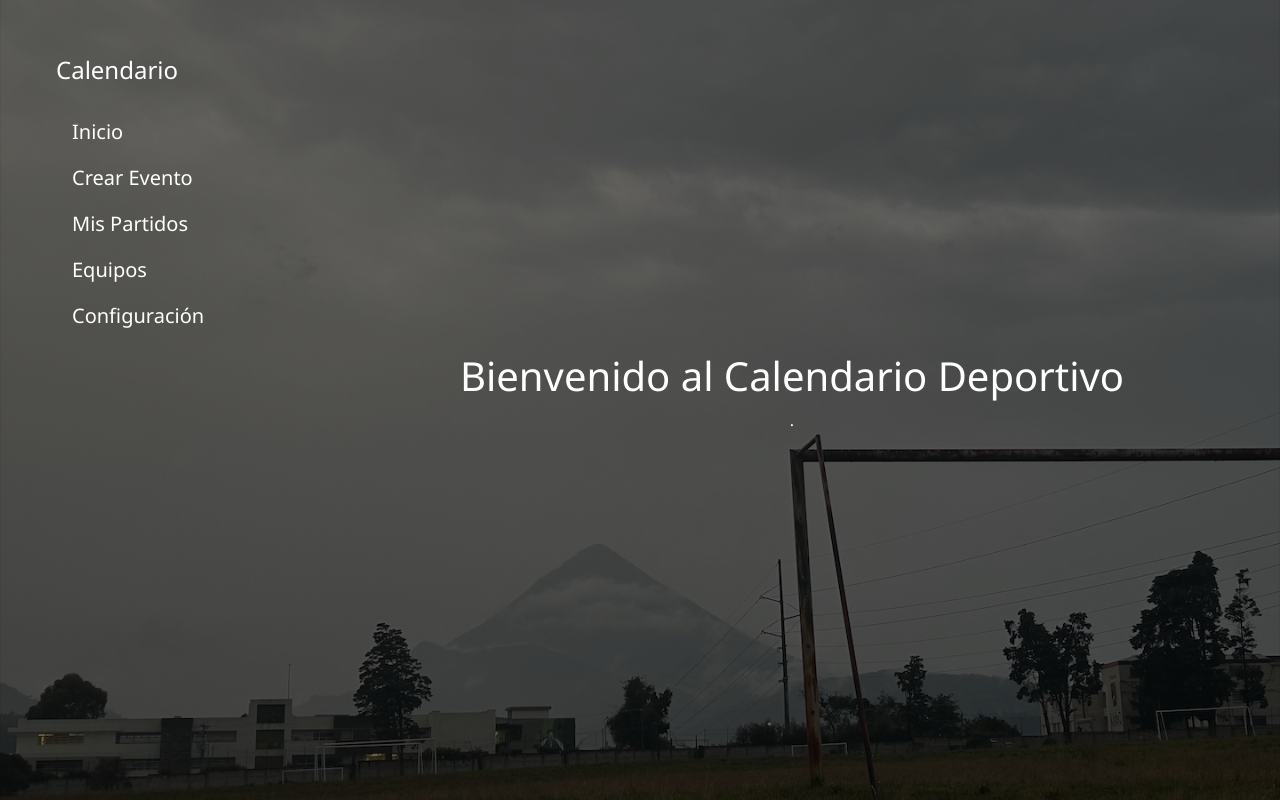
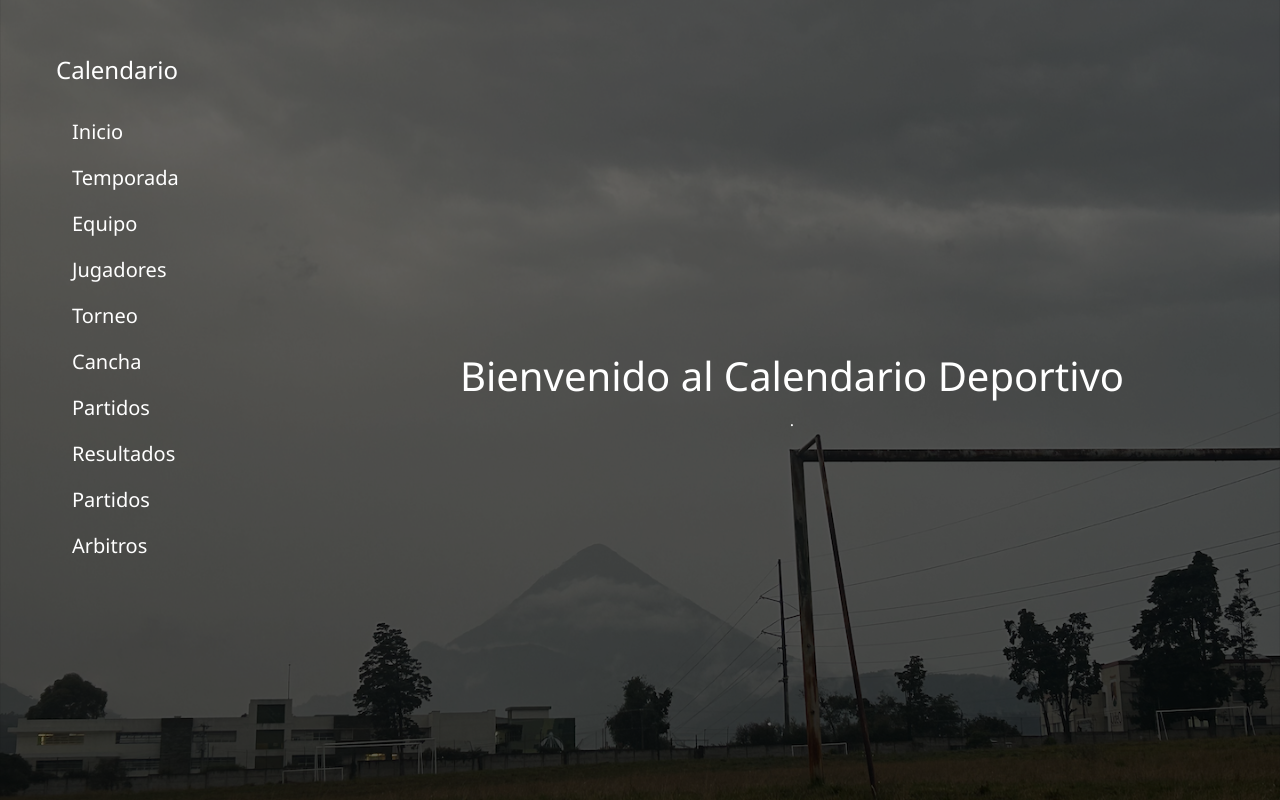
Before and after one commit to jonaSai3108/Proyecto-Final, a Flask app: template templates/portada.html in a window 1280 px wide. Run offline with Flask 3, Linux system fonts and the light colour scheme; the template is opened without the code that fills it, so the values that code supplies are empty; parts of the project's set-up code (start-up, migrations or seed data) failed here and were passed over.

Commit message:
portada
egregar mas opciones al inicio

```diff
--- a/templates/portada.html
+++ b/templates/portada.html
@@ -54,10 +54,15 @@
         <h4 class="mb-4">Calendario</h4>
         <ul class="nav flex-column fs-5">
           <li class="nav-item"><a href="#" class="nav-link text-white">Inicio</a></li>
-          <li class="nav-item"><a href="#" class="nav-link text-white">Crear Evento</a></li>
-          <li class="nav-item"><a href="#" class="nav-link text-white">Mis Partidos</a></li>
-          <li class="nav-item"><a href="#" class="nav-link text-white">Equipos</a></li>
-          <li class="nav-item"><a href="#" class="nav-link text-white">Configuración</a></li>
+          <li class="nav-item"><a href="#" class="nav-link text-white">Temporada</a></li>
+          <li class="nav-item"><a href="#" class="nav-link text-white">Equipo</a></li>
+          <li class="nav-item"><a href="#" class="nav-link text-white">Jugadores</a></li>
+          <li class="nav-item"><a href="#" class="nav-link text-white">Torneo</a></li>
+          <li class="nav-item"><a href="#" class="nav-link text-white">Cancha</a></li>
+          <li class="nav-item"><a href="#" class="nav-link text-white">Partidos</a></li>
+          <li class="nav-item"><a href="#" class="nav-link text-white">Resultados</a></li>
+          <li class="nav-item"><a href="#" class="nav-link text-white">Partidos</a></li>
+          <li class="nav-item"><a href="#" class="nav-link text-white">Arbitros</a></li>
         </ul>
       </div>
 
```
Also changed, not shown: 1 other file.
